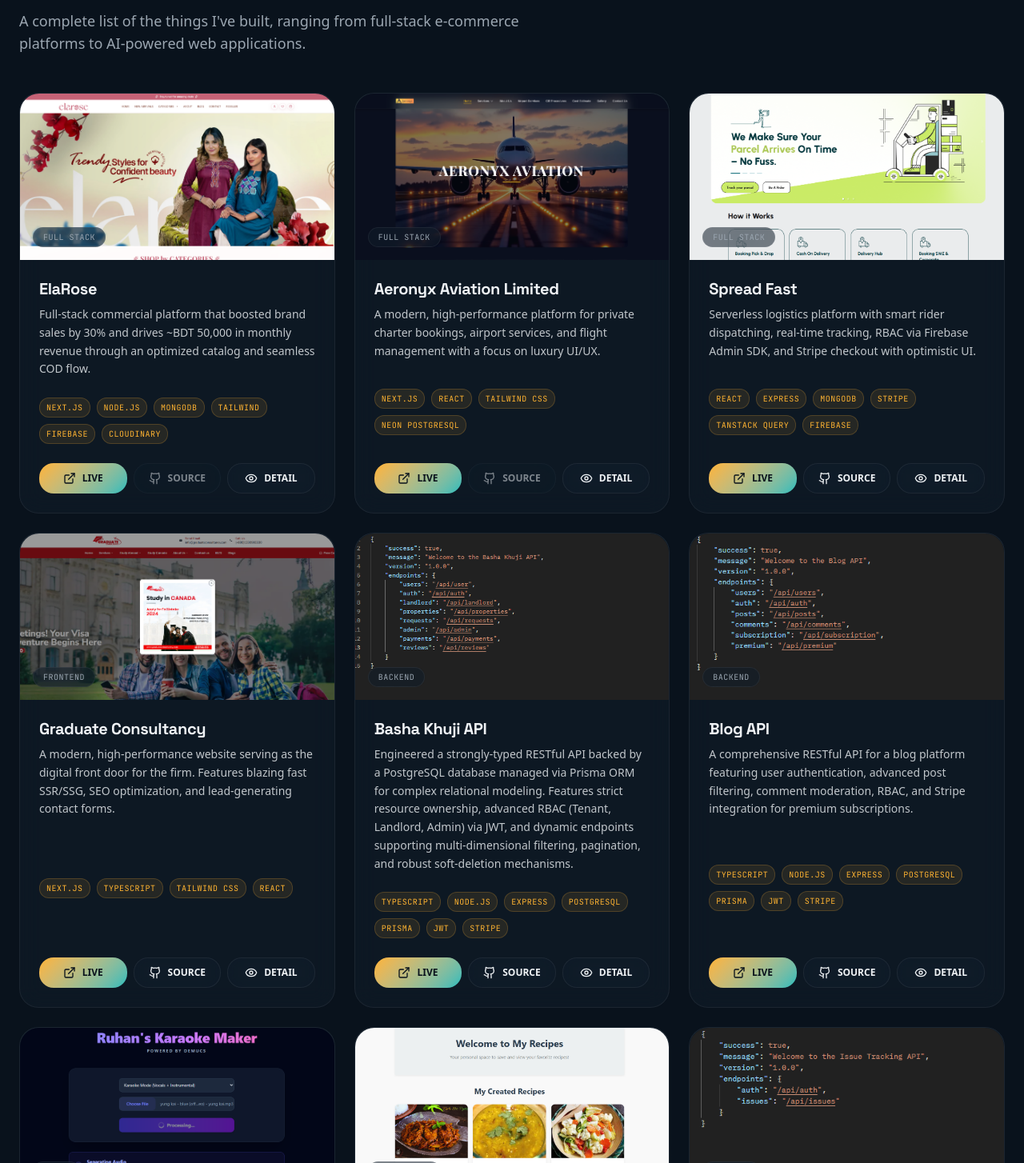
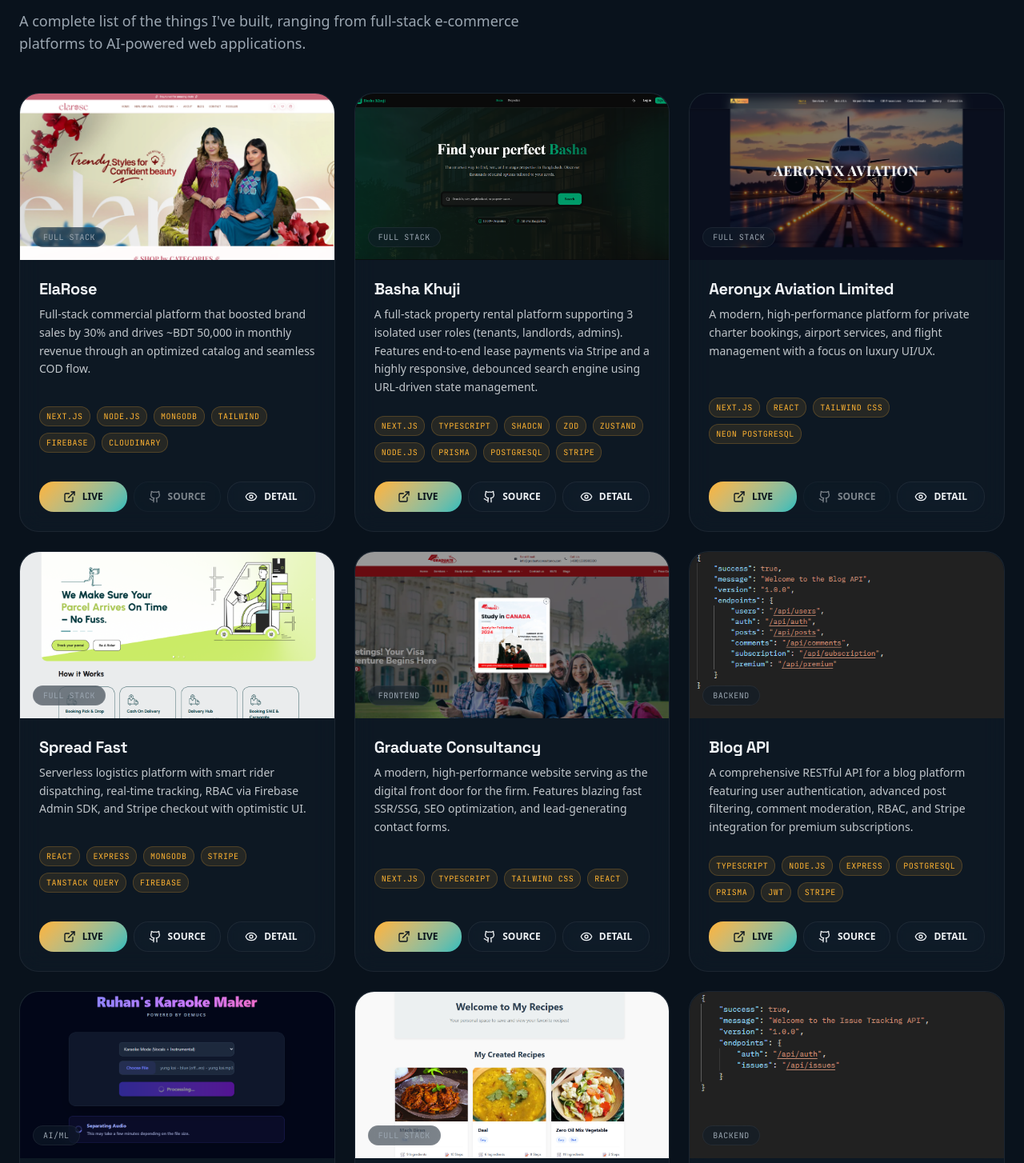
Before and after one commit to NahidRuhan/NahidRuhan, a Next.js app: page /projects in a window 1280 px wide. Shown: the part 276-1730 px from the top of the page at 80% size. Built offline with nearby package versions, Linux system fonts and the light colour scheme.

Commit message:
added new project and updated cv

```diff
--- a/src/data/projects.js
+++ b/src/data/projects.js
@@ -14,6 +14,21 @@ export const PROJECTS = [
     image: "/elarose.png",
     challenges: "Handling real-time inventory updates during flash sales required a robust transactional approach to prevent overselling. Additionally, optimizing the Cash-on-Delivery (COD) flow to reduce drop-offs involved extensive UX testing and iterations.",
     futurePlans: "Implement an AI-powered product recommendation engine based on user browsing history, and integrate an automated SMS gateway for real-time order tracking updates."
+  },
+  {
+    id: "basha-khuji",
+    name: "Basha Khuji",
+    tagline: "Property Rental Management Platform",
+    description: "A full-stack property rental platform supporting 3 isolated user roles (tenants, landlords, admins). Features end-to-end lease payments via Stripe and a highly responsive, debounced search engine using URL-driven state management.",
+    stack: ["Next.js", "TypeScript", "Shadcn", "Zod", "Zustand", "Node.js", "Prisma", "PostgreSQL", "Stripe"],
+    live: "https://basha-khuji.vercel.app",
+    github: "https://github.com/NahidRuhan/Basha-Khuji-frontend",
+    highlight: "Full-Stack System",
+    year: "2026",
+    type: "FULL STACK",
+    image: "/basha-khuji.png",
+    challenges: "Building a complex booking lifecycle with role-specific approvals was technically demanding. Additionally, syncing React state with Next.js URL parameters for the multi-parameter search engine while implementing debouncing required meticulous architectural planning.",
+    futurePlans: "Integrate real-time WebSockets for seamless messaging and notifications between tenants and landlords, and implement an automated AI-driven property valuation tool."
   },
   {
     id: "aeronyx-aviation",
@@ -62,21 +77,6 @@ export const PROJECTS = [
     image: "/graduate-consultancy.png",
     challenges: "Achieving a perfect 100 Lighthouse score for SEO and Performance required aggressive asset optimization, careful font loading strategies, and minimizing client-side JavaScript payloads.",
     futurePlans: "Integrate a headless CMS (like Sanity or Contentful) to allow the consultancy team to easily publish blog posts and case studies without developer intervention."
-  },
-  {
-    id: "basha-khuji",
-    name: "Basha Khuji API",
-    tagline: "Property Rental Management API",
-    description: "Engineered a strongly-typed RESTful API backed by a PostgreSQL database managed via Prisma ORM for complex relational modeling. Features strict resource ownership, advanced RBAC (Tenant, Landlord, Admin) via JWT, and dynamic endpoints supporting multi-dimensional filtering, pagination, and robust soft-deletion mechanisms.",
-    stack: ["TypeScript", "Node.js", "Express", "PostgreSQL", "Prisma", "JWT", "Stripe"],
-    live: "https://basha-khuji-backend.vercel.app/",
-    github: "https://github.com/NahidRuhan/Basha-Khuji-backend",
-    highlight: "Prisma ORM",
-    year: "2026",
-    type: "BACKEND",
-    image: "/bashaKhuji.png",
-    challenges: "Designing a robust Role-Based Access Control (RBAC) architecture that scopes data access securely across Tenants, Landlords, and Admins was critical. Implementing dynamic, multi-dimensional query filters for property searches along with temporal sorting required optimizing Prisma queries to ensure high performance.",
-    futurePlans: "Develop a modern React/Next.js frontend to consume the API, and integrate real-time WebSockets for seamless messaging and notifications between tenants and landlords."
   },
   {
     id: "blog-api",
```
Also changed, not shown: public/basha-khuji.png (added), 1 other file (tests, documents, lock files or other folders).
